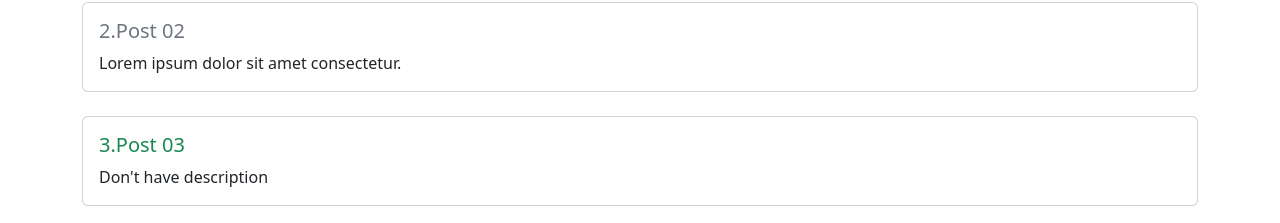
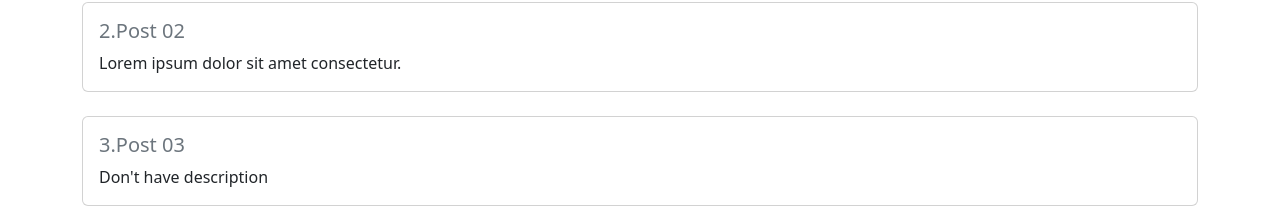
Before and after one commit to COLADOXD/component-1, a Vue app: page / in a window 1280 px wide. Shown: the part 222-445 px from the top of the page. Built offline with nearby package versions, Linux system fonts and the light colour scheme.

Commit message:
50. v-for en un componente

```diff
--- a/src/App.vue
+++ b/src/App.vue
@@ -1,6 +1,12 @@
 <script setup>
 import ButtonCounter from "./component/ButtonCounter.vue"
 import BlogPost from "./component/BlogPost.vue";
+
+const posts = [
+  { title: "Post 01", id: 1, description: "Lorem ipsum dolor sit amet consectetur.", color: "primary" },
+  { title: "Post 02", id: 2, description: "Lorem ipsum dolor sit amet consectetur.", color: "secondary" },
+  { title: "Post 03", id: 3, color: "secondary" },
+]
 </script>
 
 <template>
@@ -9,8 +15,7 @@ import BlogPost from "./component/BlogPost.vue";
 
     <ButtonCounter />
     <button-counter />
-    <blog-post title="Post 01" :id="1" description="Lorem ipsum dolor sit amet consectetur." color="primary" />
-    <blog-post title="Post 02" :id="2" description="Lorem ipsum dolor sit amet consectetur." color="secondary" />
-    <blog-post title="Post 03" :id="3" color="success" />
+    <blog-post v-for="post in posts" :key="post.id" :title="post.title" :id="post.id" :color="post.color"
+      :description="post.description" />
   </div>
 </template>
```
